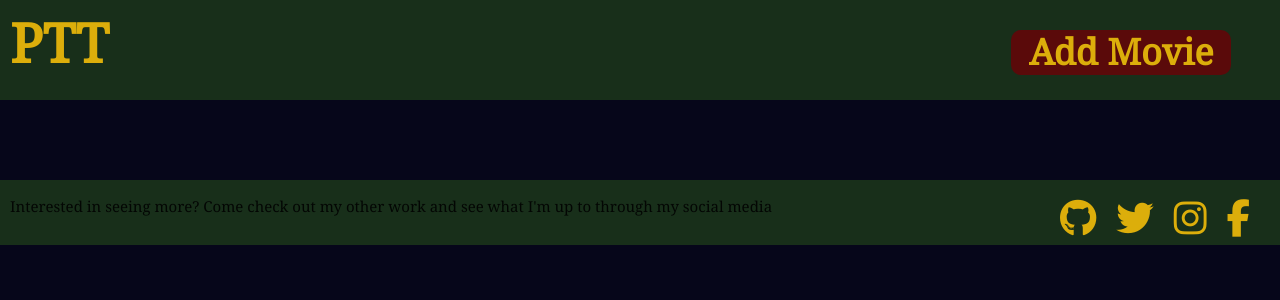
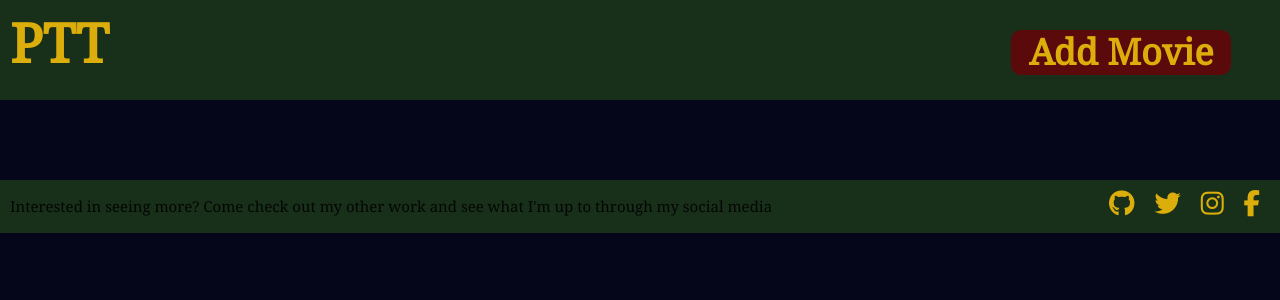
Before and after one commit to OGMyst/milestone-Project-three, a Flask app: page /films in a window 1280 px wide. Shown: the top 300 px of the page. Run offline with Flask 2, Linux system fonts and the light colour scheme; data that the repository does not hold is empty; some libraries are stand-ins or nearby versions.

Commit message:
Removed padding and reduced size of social icons

```diff
--- a/static/css/style.css
+++ b/static/css/style.css
@@ -78,7 +78,6 @@ footer{
 }
 .footer-icons{
     width: 30%;
-    padding: 15px 10px 5px 0px;
     display: flex;
     justify-content: flex-end;
 }
@@ -192,12 +191,13 @@ textarea{
 /* -------------------------------FILMS.HTML--------------------------- */
 #film-container{
     display: flex;
+    flex-wrap: wrap;
     justify-content: center;
     margin: 40px 0px;
 }
 
 .film-card{
-    margin: 0 20px;
+    margin: 0 20px 20px;
     display: flex;
     width: 20%;
     height: 125px;
--- a/templates/addmovie.html
+++ b/templates/addmovie.html
@@ -11,6 +11,7 @@
                 <option value="" disabled selected>Genre</option>
                 <option value="Action">Action</option>
                 <option value="Adventure">Adventure</option>
+                <option value="Animation">Animation</option>
                 <option value="Comedy">Comedy</option>
                 <option value="Crime">Crime</option>
                 <option value="Drama">Drama</option>
@@ -22,7 +23,6 @@
                 <option value="Science fiction">Science fiction</option>
                 <option value="Thriller">Thriller</option>
                 <option value="Western">Western</option>
-                <option value="Animation">Animation</option>
                 </select>
                 <label>Genre</label>
             </div>
--- a/templates/base.html
+++ b/templates/base.html
@@ -29,10 +29,10 @@
             see what I'm up to through my social media</span></p>
         </div>
         <div class="footer-icons">
-            <a href="https://github.com" target="_blank" class="social-icons"><i class="fab fa-github fa-lg"></i></a>
-            <a href="https://twitter.com" target="_blank" class="social-icons"><i class="fab fa-twitter fa-lg"></i></a>
-            <a href="https://instagram.com" target="_blank" class="social-icons"><i class="fab fa-instagram fa-lg"></i></a>
-            <a href="https://facebook.com" target="_blank" class="social-icons"><i class="fab fa-facebook-f fa-lg"></i></a>
+            <a href="https://github.com" target="_blank" class="social-icons"><i class="fab fa-github fa-sm"></i></a>
+            <a href="https://twitter.com" target="_blank" class="social-icons"><i class="fab fa-twitter fa-sm"></i></a>
+            <a href="https://instagram.com" target="_blank" class="social-icons"><i class="fab fa-instagram fa-sm"></i></a>
+            <a href="https://facebook.com" target="_blank" class="social-icons"><i class="fab fa-facebook-f fa-sm"></i></a>
         </div>
     </footer>
     <script src="https://kit.fontawesome.com/318689fbdb.js"></script>
```
